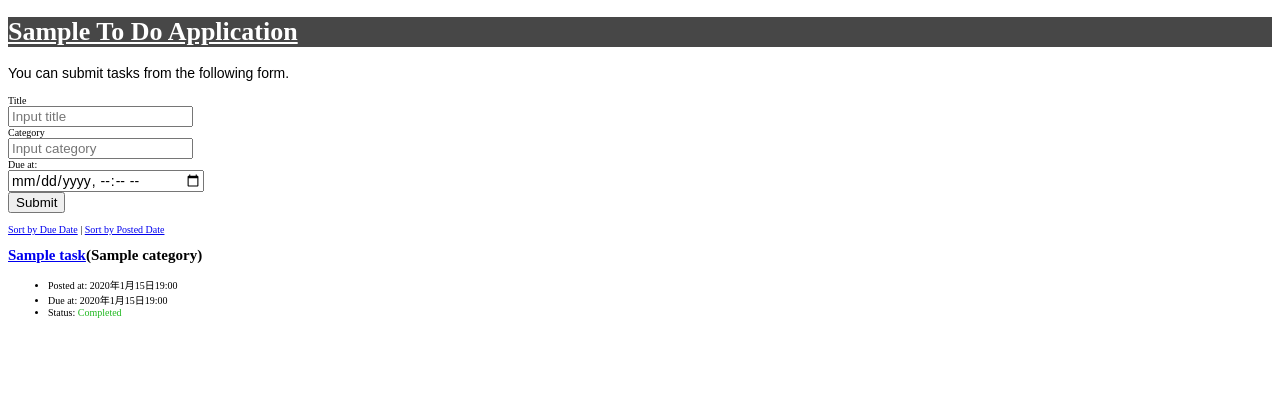
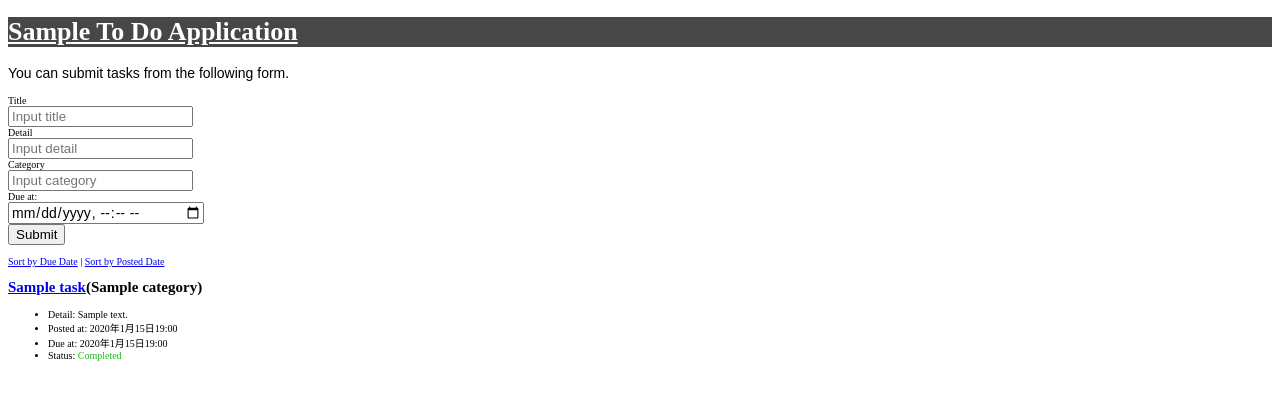
Before and after one commit to s1f102200255/django-test-exercise, a Django app: page / in a window 1280 px wide. Shown: the top 400 px of the page. Run offline with Django 4.2, Linux system fonts and the light colour scheme; tables that the repository leaves empty hold one stand-in row (values such as "Sample post").

Commit message:
TodoTaskの詳しい内容を入力できるように

```diff
--- a/todo/models.py
+++ b/todo/models.py
@@ -22,6 +22,7 @@ class Task(models.Model):
     posted_at = models.DateTimeField(default=timezone.now)
     due_at = models.DateTimeField(null=True, blank=True)
     deleted_at = models.DateTimeField(blank=True, null=True) # 削除日時の追加
+    detail = models.CharField(max_length=1000, default="")
 
     objects = SoftDeletionManager() # 使うマネージャー
 
--- a/todo/templates/todo/detail.html
+++ b/todo/templates/todo/detail.html
@@ -12,6 +12,7 @@
   <body>
     <h1>{{ task.title }}</h1>
     <ul>
+      <li>Detail: {{ task.detail }}</li>
       {% if task.category %}
       <li>Category: {{ task.category }}</li>
       {% else %}
--- a/todo/templates/todo/edit.html
+++ b/todo/templates/todo/edit.html
@@ -18,6 +18,10 @@
         <input id="titleInput" name="title" type="text" placeholder="Input title" value="{{ task.title }}">
       </div>
       <div>
+        <label for="detailInput">Detail</label><br>
+        <input id="detailInput" name="detail" type="text" placeholder="Input detail" value="{{ task.detail }}">
+      </div>
+      <div>
         <label for="categoryInput">Category</label><br>
         <input id="categoryInput" name="category" type="text" placeholder="Input category" value="{{ task.category }}">
       </div>
--- a/todo/templates/todo/index.html
+++ b/todo/templates/todo/index.html
@@ -17,6 +17,10 @@
       <div>
         <label for="titleInput">Title</label><br>
         <input id="titleInput" name="title" type="text" placeholder="Input title">
+      </div>
+      <div>
+        <label for="detailInput">Detail</label><br>
+        <input id="detailInput" name="detail" type="text" placeholder="Input detail">
       </div>
       <div>
         <label for="categoryInput">Category</label><br>
@@ -45,6 +49,7 @@
       <h2><a href="{% url 'detail' task.id %}">{{ task.title }}</a><span>No Category</span></h2>
       {% endif %}
       <ul>
+        <li>Detail: {{ task.detail }}</li>
         <li>Posted at: {{ task.posted_at }}</li>
         {% if task.due_at %}
         <li>Due at: {{ task.due_at }}</li>
--- a/todo/views.py
+++ b/todo/views.py
@@ -9,7 +9,8 @@ from todo.models import Task, Category
 def index(request):
     if request.method == 'POST':
         task = Task(title=request.POST['title'],
-                    due_at=make_aware(parse_datetime(request.POST['due_at'])))
+                    due_at=make_aware(parse_datetime(request.POST['due_at'])),
+                    detail=request.POST['detail'])
         category_name = request.POST['category']
         category, created = Category.objects.get_or_create(name=category_name)
         task.category = category
@@ -45,6 +46,7 @@ def update(request, task_id):
         raise Http404("Task does not exist")
     if request.method == 'POST':
         task.title = request.POST['title']
+        task.detail = request.POST['detail']
         category_name = request.POST['category']
         category, created = Category.objects.get_or_create(name=category_name)
         task.category = category
```
Also changed, not shown: todo/migrations/0004_task_detail.py (added).
